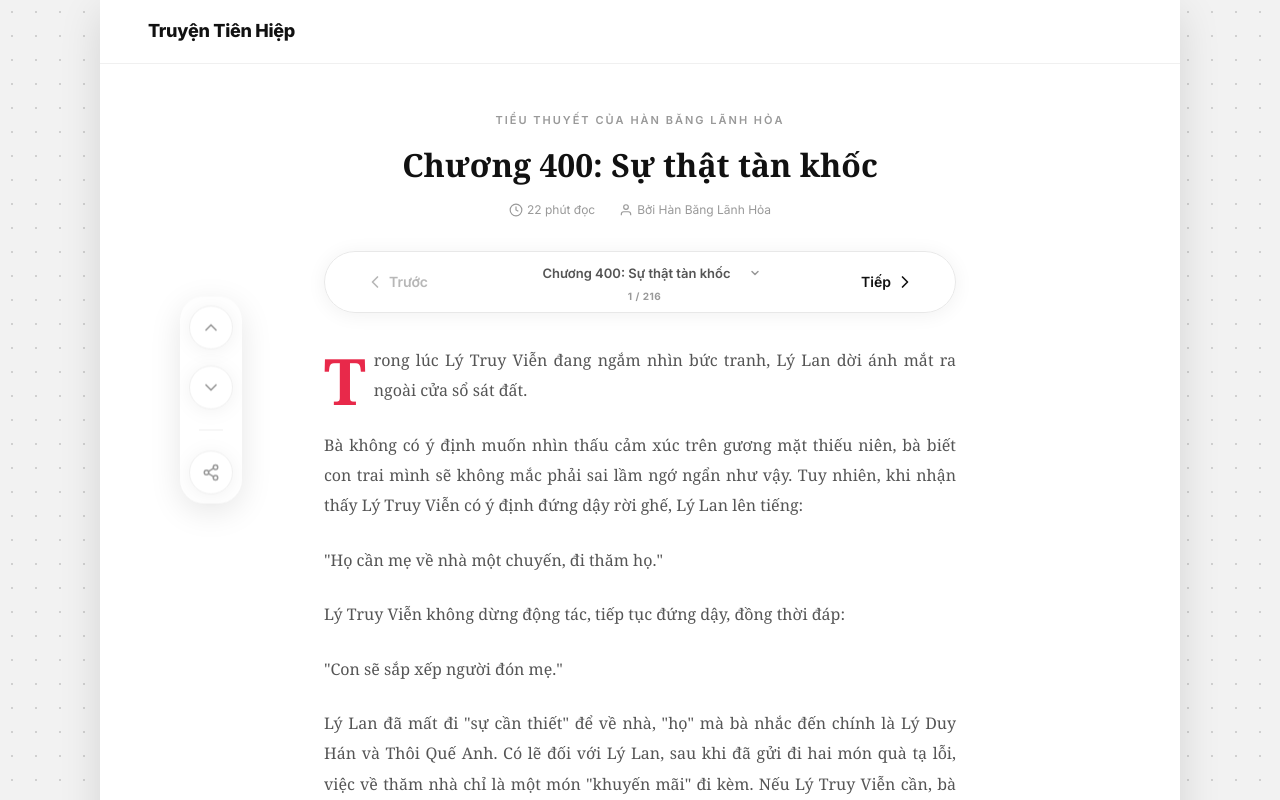
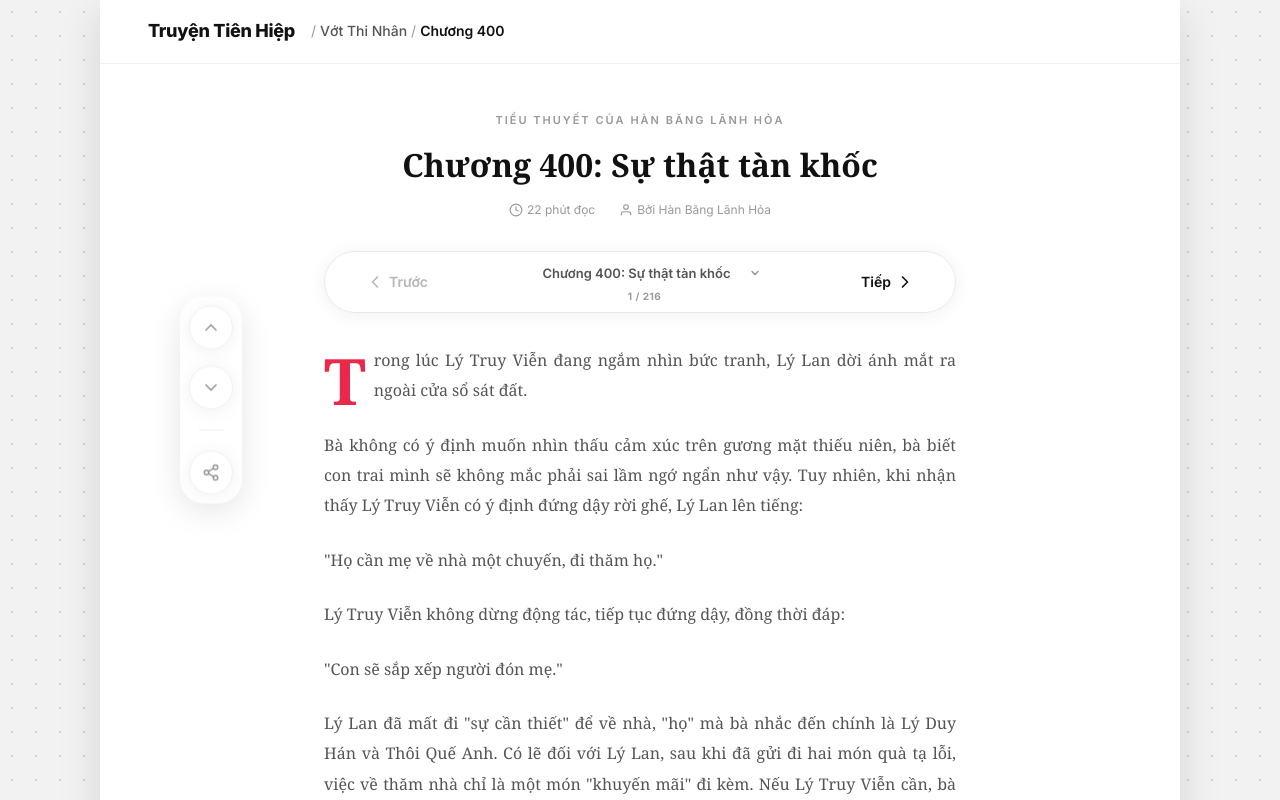
Before and after one commit to HeligPfleigh/Xianxia, a Next.js app: page /novels/vot-thi-nhan/400 in a window 1280 px wide. Shown: the top 800 px of the page. Built offline with nearby package versions, Linux system fonts and the light colour scheme.

Commit message:
feat: add reading progress, default open last page per slug, update epub, add breadcrumbs

```diff
--- a/app/novels/[slug]/[chapter]/page.tsx
+++ b/app/novels/[slug]/[chapter]/page.tsx
@@ -7,6 +7,7 @@ import Footer from '@/components/Footer'
 import Sidebar from '@/components/Sidebar'
 import { getAllNovels, getNovelBySlug, getChapter } from '@/lib/novels'
 import ChapterPagination from '@/components/ChapterPagination'
+import ReadingProgress from '@/components/ReadingProgress'
 import styles from './page.module.css'
 
 interface PageProps {
@@ -50,7 +51,11 @@ export default async function ChapterReaderPage({ params }: PageProps) {
 
   return (
     <>
-      <Navbar />
+      <Navbar breadcrumbs={[
+        { label: novel.title, href: `/novels/${slug}` },
+        { label: `Chương ${chapter.number}` }
+      ]} />
+      <ReadingProgress />
       <Sidebar />
 
       <article className={styles.readerContainer} id="chapter-reader">
--- a/components/ChapterList.tsx
+++ b/components/ChapterList.tsx
@@ -23,10 +23,10 @@ const ChapterList: React.FC<ChapterListProps> = ({
   novelSlug,
   chaptersPerPage = 50
 }) => {
-  const [currentPage, setCurrentPage] = useState(1)
-
   const totalChapters = chapters.length
   const totalPages = Math.ceil(totalChapters / chaptersPerPage)
+
+  const [currentPage, setCurrentPage] = useState(totalPages)
 
   const startIndex = (currentPage - 1) * chaptersPerPage
   const endIndex = startIndex + chaptersPerPage
--- a/components/Navbar.module.css
+++ b/components/Navbar.module.css
@@ -11,12 +11,57 @@
   z-index: 100;
 }
 
+.breadcrumbWrapper {
+  display: flex;
+  align-items: center;
+  gap: var(--space-md);
+  overflow: hidden;
+}
+
 .logo {
   font-weight: 800;
   font-size: 18px;
   letter-spacing: -0.3px;
   color: var(--color-text-primary);
   white-space: nowrap;
+  flex-shrink: 0;
+}
+
+.breadcrumbs {
+  display: flex;
+  align-items: center;
+  gap: var(--space-xs);
+  font-size: 14px;
+  font-weight: 500;
+  overflow: hidden;
+}
+
+.breadcrumbItem {
+  display: flex;
+  align-items: center;
+  gap: var(--space-xs);
+  white-space: nowrap;
+}
+
+.separator {
+  color: var(--color-text-muted);
+  font-weight: 400;
+}
+
+.breadcrumbLink {
+  color: var(--color-text-secondary);
+  transition: color var(--transition-fast);
+}
+
+.breadcrumbLink:hover {
+  color: var(--color-text-primary);
+}
+
+.breadcrumbCurrent {
+  color: var(--color-text-primary);
+  font-weight: 600;
+  text-overflow: ellipsis;
+  overflow: hidden;
 }
 
 .links {
--- a/components/Navbar.tsx
+++ b/components/Navbar.tsx
@@ -1,12 +1,36 @@
 import Link from 'next/link'
 import styles from './Navbar.module.css'
 
-export default function Navbar() {
+interface BreadcrumbItem {
+  label: string;
+  href?: string;
+}
+
+export default function Navbar({ breadcrumbs = [] }: { breadcrumbs?: BreadcrumbItem[] }) {
   return (
     <nav className={styles.nav} id="main-nav">
-      <Link href="/" className={styles.logo}>
-        Truyện Tiên Hiệp
-      </Link>
+      <div className={styles.breadcrumbWrapper}>
+        <Link href="/" className={styles.logo}>
+          Truyện Tiên Hiệp
+        </Link>
+
+        {breadcrumbs.length > 0 && (
+          <div className={styles.breadcrumbs}>
+            {breadcrumbs.map((item, index) => (
+              <div key={index} className={styles.breadcrumbItem}>
+                <span className={styles.separator}>/</span>
+                {item.href ? (
+                  <Link href={item.href} className={styles.breadcrumbLink}>
+                    {item.label}
+                  </Link>
+                ) : (
+                  <span className={styles.breadcrumbCurrent}>{item.label}</span>
+                )}
+              </div>
+            ))}
+          </div>
+        )}
+      </div>
     </nav>
   )
 }
--- /dev/null
+++ b/components/ReadingProgress.module.css
@@ -0,0 +1,18 @@
+.container {
+  position: fixed;
+  top: var(--nav-height);
+  left: 0;
+  width: 100%;
+  height: 3px;
+  background: transparent;
+  z-index: 99;
+  pointer-events: none;
+}
+
+.bar {
+  height: 100%;
+  background: linear-gradient(to right, var(--color-accent), #ff7b7b);
+  transition: width 0.1s ease-out;
+  box-shadow: 0 0 8px rgba(232, 41, 74, 0.4);
+  border-radius: 0 2px 2px 0;
+}
--- /dev/null
+++ b/components/ReadingProgress.tsx
@@ -0,0 +1,34 @@
+'use client'
+
+import { useEffect, useState } from 'react'
+import styles from './ReadingProgress.module.css'
+
+export default function ReadingProgress() {
+  const [progress, setProgress] = useState(0)
+
+  useEffect(() => {
+    const updateProgress = () => {
+      const scrollHeight = document.documentElement.scrollHeight - window.innerHeight
+      if (scrollHeight > 0) {
+        setProgress(Math.min(100, Math.max(0, (window.scrollY / scrollHeight) * 100)))
+      } else {
+        setProgress(0)
+      }
+    }
+
+    // Initial check
+    updateProgress()
+
+    window.addEventListener('scroll', updateProgress, { passive: true })
+    return () => window.removeEventListener('scroll', updateProgress)
+  }, [])
+
+  return (
+    <div className={styles.container}>
+      <div
+        className={styles.bar}
+        style={{ width: `${progress}%` }}
+      />
+    </div>
+  )
+}
```
Also changed, not shown: app/novels/[slug]/page.tsx (+3 -6 lines), 1 other file (tests, documents, lock files or other folders).
